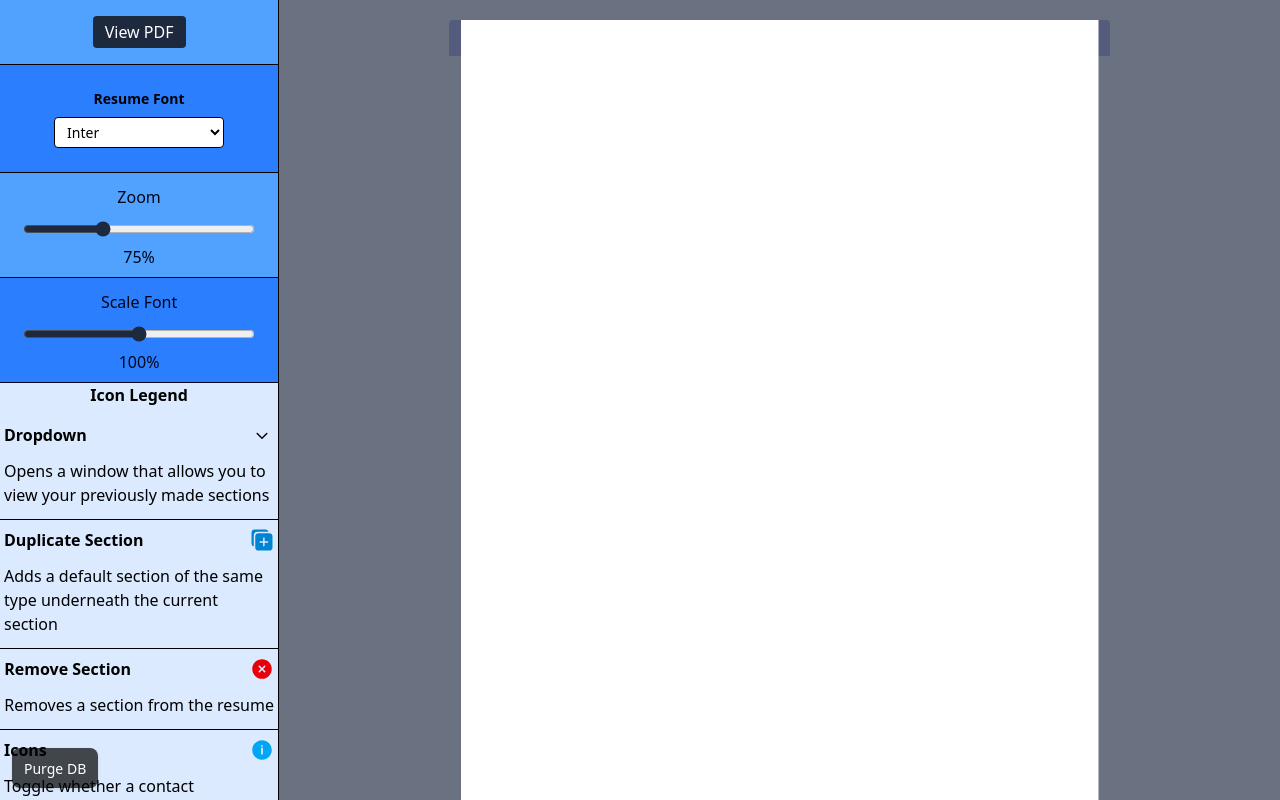
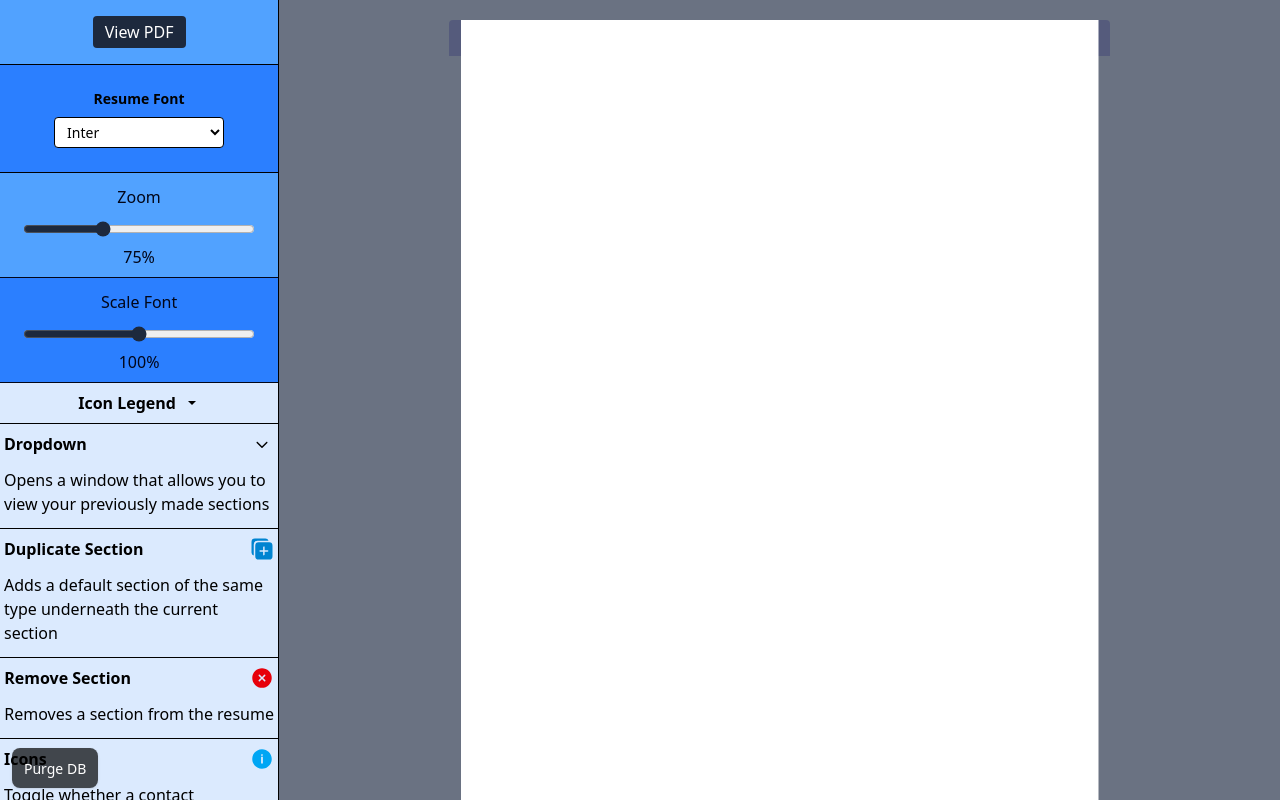
Before and after one commit to Tarrega88/modular-resume-2, a React (Vite) app: page /builder/1 in a window 1280 px wide. Built offline with nearby package versions, Linux system fonts and the light colour scheme.

Commit message:
setting up icon legend dropdown

```diff
--- a/src/components/builderColumn/IconHelper.tsx
+++ b/src/components/builderColumn/IconHelper.tsx
@@ -2,13 +2,25 @@ import { RxCaretDown } from "react-icons/rx";
 import IconHelperRow from "./IconHelperRow";
 import { IoAddCircle, IoDuplicate } from "react-icons/io5";
 import { FiUnderline } from "react-icons/fi";
-import { IoIosInformationCircle, IoIosLink } from "react-icons/io";
+import {
+  IoIosInformationCircle,
+  IoIosLink,
+  IoMdArrowDropdown,
+} from "react-icons/io";
 import { MdLabel, MdOutlineTitle } from "react-icons/md";
+import { useState } from "react";
 
 function IconHelper() {
+  const [isExpanded, setIsExpanded] = useState(true);
   return (
+    <div className="bg-blue-100">
+      <div className="pb-2 font-bold border-b py-2 flex items-center justify-center gap-2 px-2">
+        <div>Icon Legend</div>
+        <IoMdArrowDropdown className={`${isExpanded ? "" : "rotate-180"}`} />
+      </div>
+      <div className="h-full transition-all duration-200">
+        {isExpanded ? (
           <div className="flex flex-col bg-blue-100 items-center">
-      <div className="pb-2 font-bold">Icon Legend</div>
             <IconHelperRow
               iconName="Dropdown"
               description="Opens a window that allows you to view your previously made sections"
@@ -58,6 +70,9 @@ function IconHelper() {
               <MdLabel className="text-sky-500" tabIndex={-1} />
             </IconHelperRow>
           </div>
+        ) : null}
+      </div>
+    </div>
   );
 }
 
```
Lines whose indentation alone changed are shown as unchanged.
